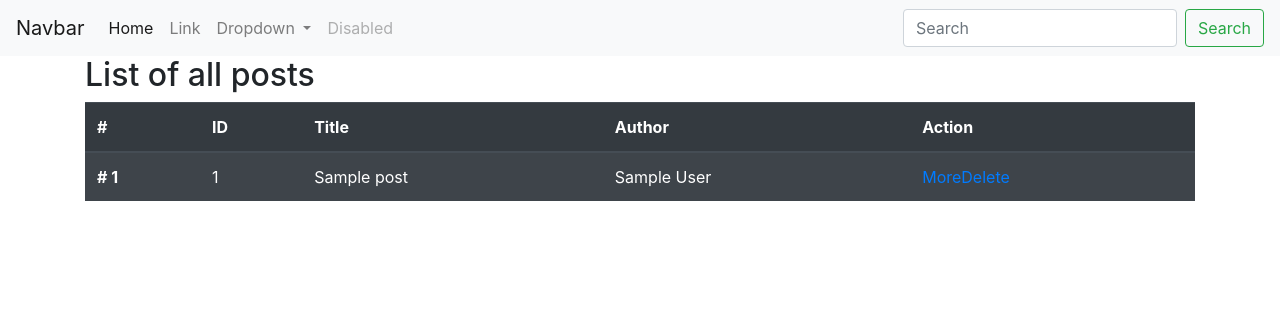
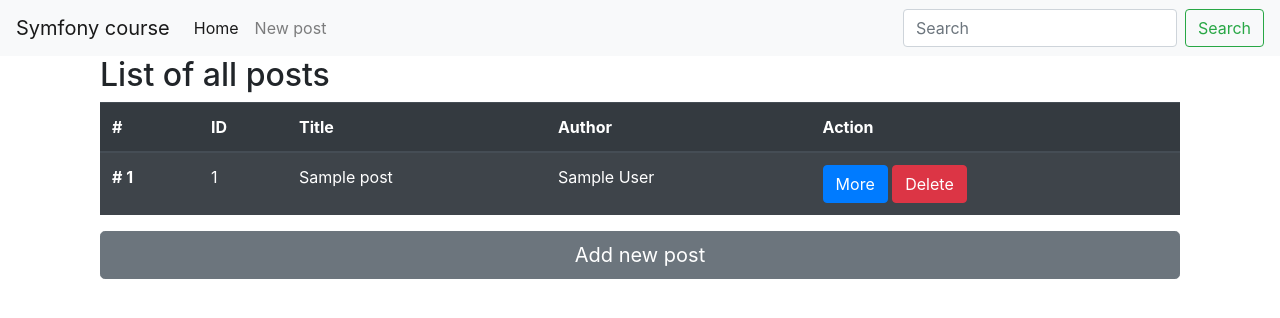
Before and after one commit to vdediego/sfcourse, a Symfony app: template templates/post/post-listing.html.twig in a window 1280 px wide. Shown: the top 318 px of the page. Run offline with Twig, Linux system fonts and the light colour scheme; the template is opened without the code that fills it: most values are stand-ins (such as "Sample title", 1, 10 or a date in 2020); some libraries are stand-ins or nearby versions.

Commit message:
include PostType and post management

```diff
--- a/src/Controller/MainController.php
+++ b/src/Controller/MainController.php
@@ -13,6 +13,6 @@ class MainController extends AbstractController
      */
     public function index(): Response
     {
-        return $this->render('post/post-listing.html.twig');
+        return $this->redirectToRoute('post.index');
     }
 }
--- a/src/Form/PostType.php
+++ b/src/Form/PostType.php
@@ -4,6 +4,7 @@ namespace App\Form;
 
 use App\Entity\Post;
 use Symfony\Component\Form\AbstractType;
+use Symfony\Component\Form\Extension\Core\Type\SubmitType;
 use Symfony\Component\Form\FormBuilderInterface;
 use Symfony\Component\OptionsResolver\OptionsResolver;
 
@@ -14,6 +15,11 @@ class PostType extends AbstractType
         $builder
             ->add('title')
             ->add('author')
+            ->add('save', SubmitType::class, [
+                'attr' => [
+                    'class' => 'btn btn-primary float-right'
+                ]
+            ])
         ;
     }
 
--- a/templates/navbar/navbar-simple.html.twig
+++ b/templates/navbar/navbar-simple.html.twig
@@ -1,6 +1,6 @@
-<!-- navtab-simple.html.twig template BEGINS -->
+{# template navtable-simple.html.twig BEGIN #}
 <nav class="navbar navbar-expand-lg navbar-light bg-light">
-    <a class="navbar-brand" href="#">Navbar</a>
+    <a class="navbar-brand" href="#">Symfony course</a>
     <button class="navbar-toggler" type="button" data-toggle="collapse" data-target="#navbarSupportedContent" aria-controls="navbarSupportedContent" aria-expanded="false" aria-label="Toggle navigation">
         <span class="navbar-toggler-icon"></span>
     </button>
@@ -8,25 +8,10 @@
     <div class="collapse navbar-collapse" id="navbarSupportedContent">
         <ul class="navbar-nav mr-auto">
             <li class="nav-item active">
-                <a class="nav-link" href="#">Home <span class="sr-only">(current)</span></a>
+                <a class="nav-link" href="{{ path('home') }}">Home<span class="sr-only">(current)</span></a>
             </li>
             <li class="nav-item">
-                <a class="nav-link" href="#">Link</a>
-            </li>
-            <li class="nav-item dropdown">
-                <a class="nav-link dropdown-toggle" href="#" id="navbarDropdown" role="button" data-toggle="dropdown" aria-haspopup="true" aria-expanded="false">
-                    Dropdown
-                </a>
-                <div class="dropdown-menu" aria-labelledby="navbarDropdown">
-                    <a class="dropdown-item" href="{{ path('home') }}#">Home</a>
-                    <a class="dropdown-item" href="{{ path('post.index') }}">All Posts</a>
-                    <a class="dropdown-item" href="{{ path('post.create') }}">New Post</a>
-                    <div class="dropdown-divider"></div>
-                    <a class="dropdown-item" href="#">Something else here</a>
-                </div>
-            </li>
-            <li class="nav-item">
-                <a class="nav-link disabled" href="#">Disabled</a>
+                <a class="nav-link" href="{{ path('post.create') }}">New post</a>
             </li>
         </ul>
         <form class="form-inline my-2 my-lg-0">
@@ -35,4 +20,4 @@
         </form>
     </div>
 </nav>
-<!-- navtab-simple.html.twig template ENDS -->
+{# template navtable-simple.html.twig END #}
--- a/templates/post/post-listing.html.twig
+++ b/templates/post/post-listing.html.twig
@@ -1,8 +1,10 @@
+{# template post-listing.html.twig BEGIN #}
 {% extends 'base.html.twig' %}
 
 {% block body %}
+    <div class="container">
 
-    {% for message in app.flashes() %}
+    {% for message in app.flashes('success') %}
         <div class="alert alert-success">{{ message }}</div>
     {% endfor %}
 
@@ -24,10 +26,16 @@
                         <td>{{ post.id }}</td>
                         <td>{{ post.title }}</td>
                         <td>{{ post.author }}</td>
-                    <td><a href="{{ path('post.show', {id: post.id}) }}">More</a><a href="{{ path('post.delete', {id: post.id}) }}">Delete</a></td>
+                        <td>
+                            <a href="{{ path('post.show', {id: post.id}) }}" class="btn btn-primary">More</a>
+                            <a href="{{ path('post.delete', {id: post.id}) }}" class="btn btn-danger">Delete</a>
+                        </td>
                     </tr>
                 {% endfor %}
-
             </tbody>
         </table>
+        <a href="{{ path('post.create') }}" class="btn btn-secondary btn-lg btn-block">Add new post</a>
+    </div>
+
 {% endblock %}
+{# template post-listing.html.twig END #}
--- a/templates/post/show.html.twig
+++ b/templates/post/show.html.twig
@@ -1,3 +1,5 @@
+{# template show.html.twig BEGIN #}
+
 {% extends 'base.html.twig' %}
 
 {% block title %}{{ post.author }}'s post{% endblock %}
@@ -5,3 +7,4 @@
 {% block body %}
     <h1>{{ post.title }}</h1>
 {% endblock %}
+{# template show.html.twig END #}
```
Also changed, not shown: src/Controller/PostController.php (+23 -13 lines), templates/post/create.html.twig (added, +10 -0 lines). Lines whose indentation alone changed are shown as unchanged.
